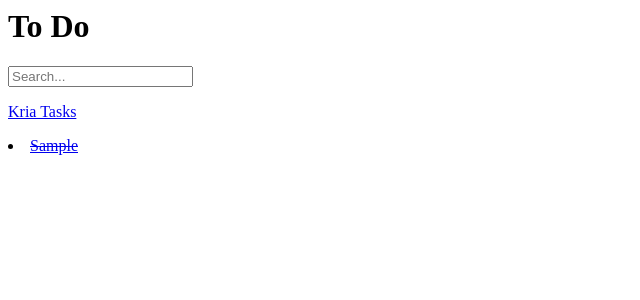
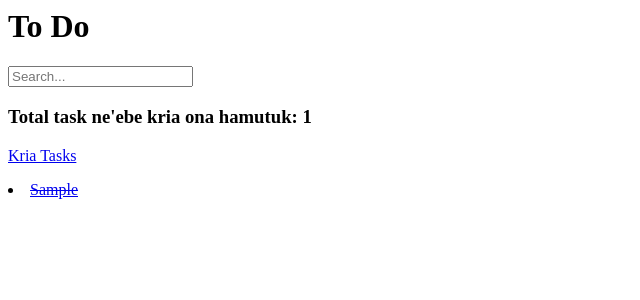
Before and after one commit to MarioAP/marioapblog, a Django app: page / in a window 1280 px wide. Shown: the top 300 px of the page, without its empty margins (0-640 px from the left). Run offline with Django 3.2, Linux system fonts and the light colour scheme; tables that the repository leaves empty hold one stand-in row (values such as "Sample post").

Commit message:
konta tasks ne'ebe kria ona no hatudu nia total ba iha template no kria requirements file

```diff
--- /dev/null
+++ b/requirements.txt
@@ -0,0 +1,3 @@
+Django==3.1.6
+django-extensions==3.1.1
+psycopg2==2.8.6
--- a/tasks/templates/tasks/list_tasks.html
+++ b/tasks/templates/tasks/list_tasks.html
@@ -10,6 +10,8 @@
   <input name="q" type="text" placeholder="Search...">
 </form>
 </p>
+<!--Hatudu total tasks ne'ebe kria ona-->
+<h3>Total task ne'ebe kria ona hamutuk: {{ tasks_count }}</h3>
 
 <!-- Lista ba tasks sira -->
 <a href="{% url 'kria' %}">Kria Tasks</a>
@@ -24,6 +26,7 @@
     </a>
 {% endfor %}
 <p>
+</p>
 
 <!--Hatudu pajina-->
 {% if tasks.has_other_pages %}
--- a/tasks/views.py
+++ b/tasks/views.py
@@ -9,6 +9,8 @@ from django.views.generic import ListView
 #lista tasks sira hotu no pajina
 def lista_tasks(request):
     tasks_list = TaskModel.objects.all()
+
+    #Kria pajina
     page = request.GET.get('page', 1)
     paginator = Paginator(tasks_list, 3)
     try:
@@ -17,8 +19,11 @@ def lista_tasks(request):
         tasks = paginator.page(1)
     except EmptyPage:
         tasks = paginator.page(paginator.num_pages)
+
     context = {
-            'tasks': tasks
+            'tasks': tasks,
+            'tasks_count': TaskModel.objects.all().count() #konta total task ne'ebe kria ona no hatudu iha template
+            #'tasks_count':TaskModel.objects.filter(titlu__contains='Ba').count() #konta kada titlu ne'ebe konteudu liafuan ba
         }
     return render(request, 'tasks/list_tasks.html', context)
 
```
